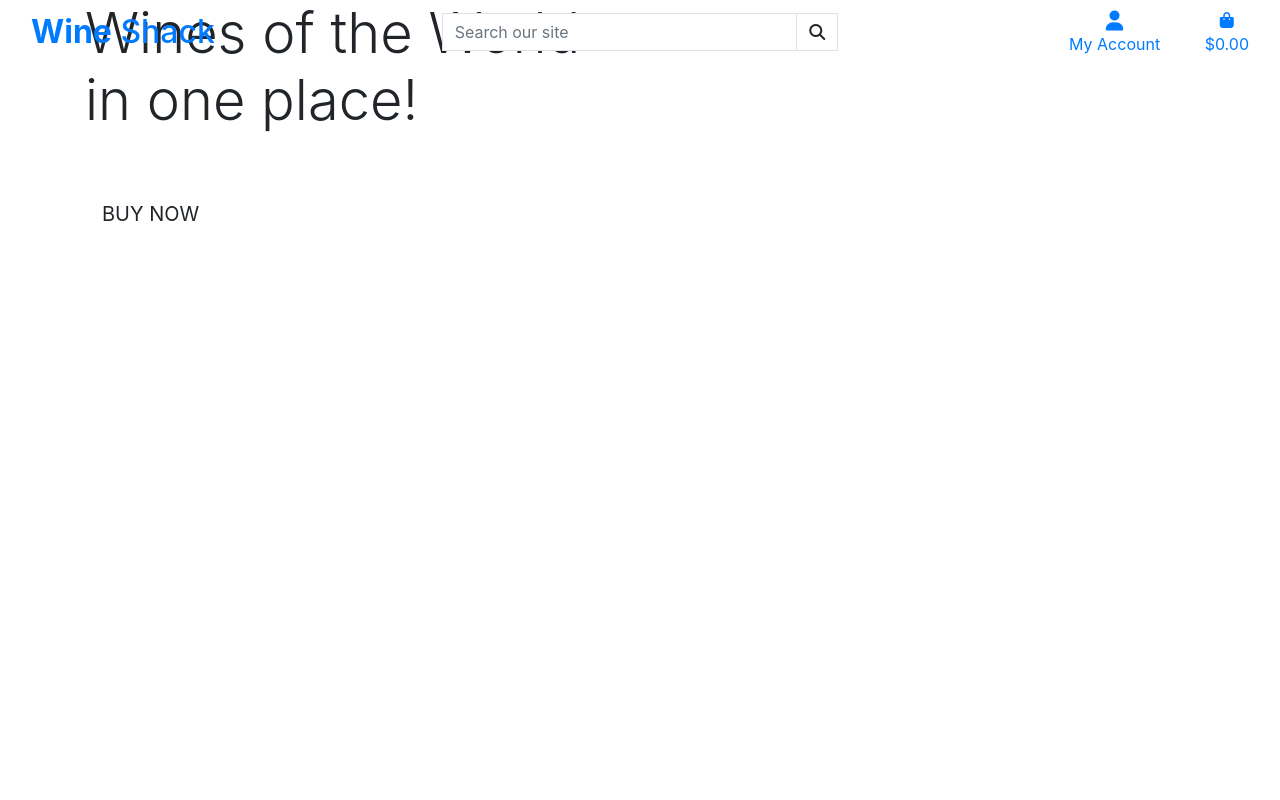
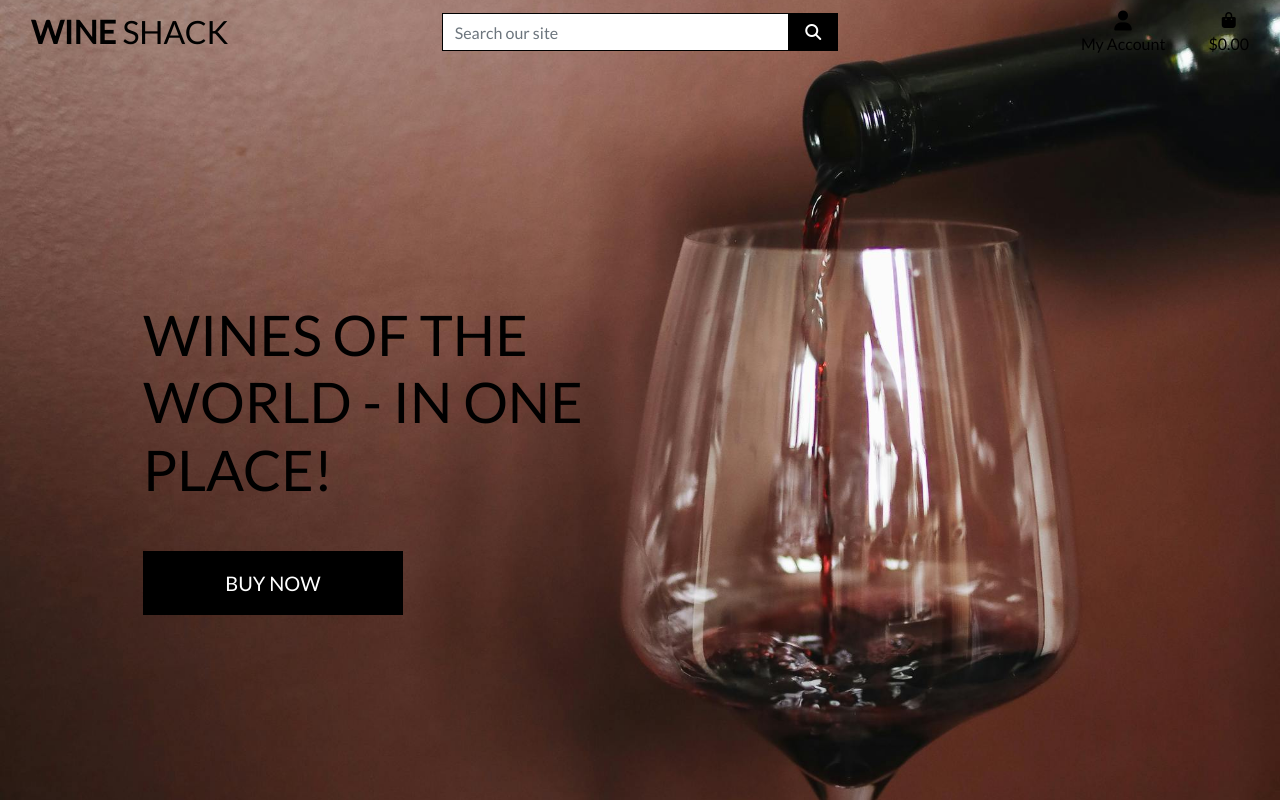
Before and after one commit to AdelleKing/WineShack, a Django app: page / in a window 1280 px wide. Run offline with Django 3.2, Linux system fonts and the light colour scheme; some libraries are stand-ins or nearby versions.

Commit message:
added style.css file and added styling

```diff
--- /dev/null
+++ b/static/css/style.css
@@ -0,0 +1,81 @@
+html {
+    height: 100%;
+}
+
+body {
+    background: url('/media/homepage.jpg') no-repeat center center fixed;
+    background-size: cover;
+    height: calc(100vh - 164px);
+    color: #555;
+    font-family: 'Lato';
+}
+
+/* from Bulma */
+.icon {
+    align-items: center;
+    display: inline-flex;
+    justify-content: center;
+    height: 1.5rem;
+    width: 1.5rem;
+}
+
+.logo-font {
+    text-transform: uppercase;
+}
+
+.main-logo-link {
+    width: fit-content;
+}
+
+.shop-now-button {
+    background: black;
+    color: white;
+    min-width: 260px;
+}
+
+.btn-black {
+    background: black;
+    color: white;
+}
+
+.shop-now-button:hover,
+.shop-now-button:active,
+.shop-now-button:focus,
+.btn-black:hover,
+.btn-black:active,
+.btn-black:focus {
+    background: #222;
+    color: white;
+}
+
+.text-black {
+    color: #000 !important;
+}
+
+.border-black {
+    border: 1px solid black !important;
+}
+
+/* -------------------------------- Media Queries */
+
+/* Slightly larger container on xl screens */
+@media (min-width: 1200px) {
+  .container {
+    max-width: 80%;
+  }
+}
+
+/* fixed top navbar only on medium and up */
+@media (min-width: 992px) {
+    .fixed-top-desktop-only {
+        position: fixed;
+        top: 0;
+        right: 0;
+        left: 0;
+        z-index: 1030;
+    }
+
+    .header-container {
+        padding-top: 164px;
+    }
+}
--- a/templates/base.html
+++ b/templates/base.html
@@ -15,6 +15,8 @@
 
     {% block corecss %}
         <link rel="stylesheet" href="https://stackpath.bootstrapcdn.com/bootstrap/4.4.1/css/bootstrap.min.css" integrity="sha384-Vkoo8x4CGsO3+Hhxv8T/Q5PaXtkKtu6ug5TOeNV6gBiFeWPGFN9MuhOf23Q9Ifjh" crossorigin="anonymous">
+        <link rel="stylesheet" href="https://fonts.googleapis.com/css?family=Lato&display=swap">
+        <link rel="stylesheet" href="{% static '/css/style.css' %}">
     {% endblock %}
 
     {% block extra_css %}
```
Also changed, not shown: media/homepage.jpg (added).
